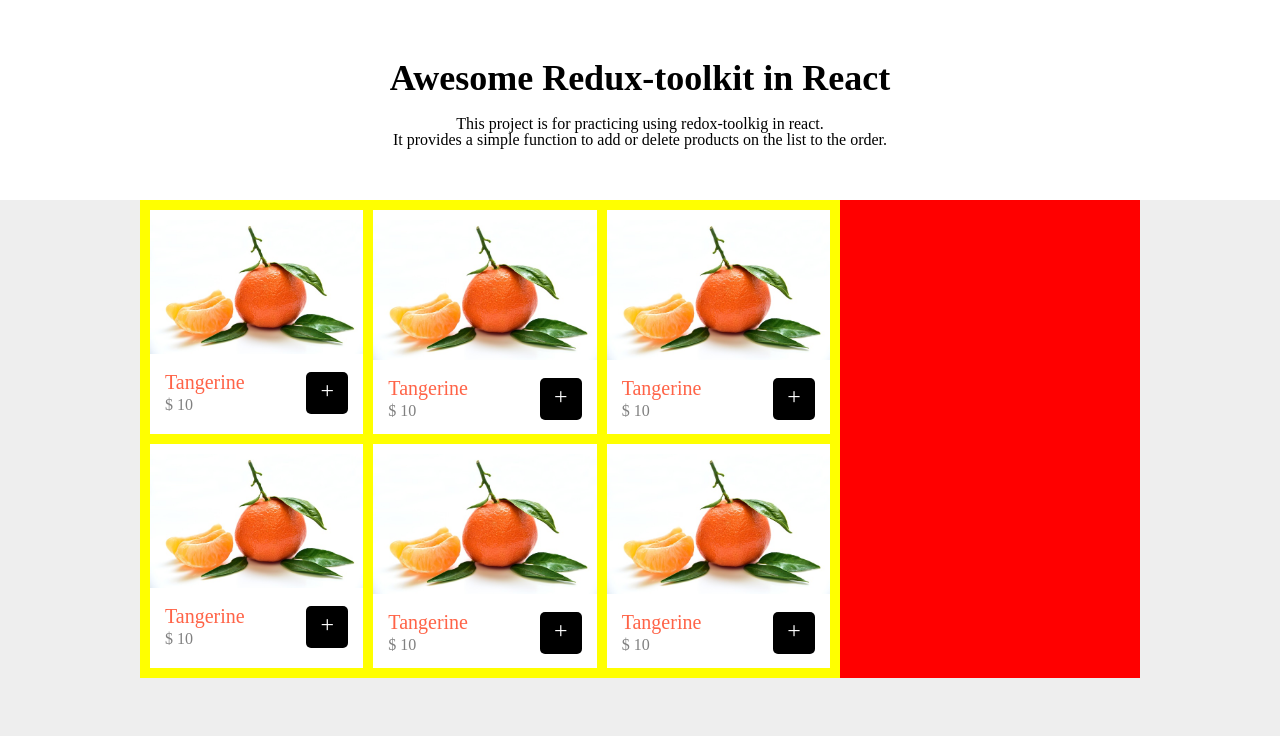
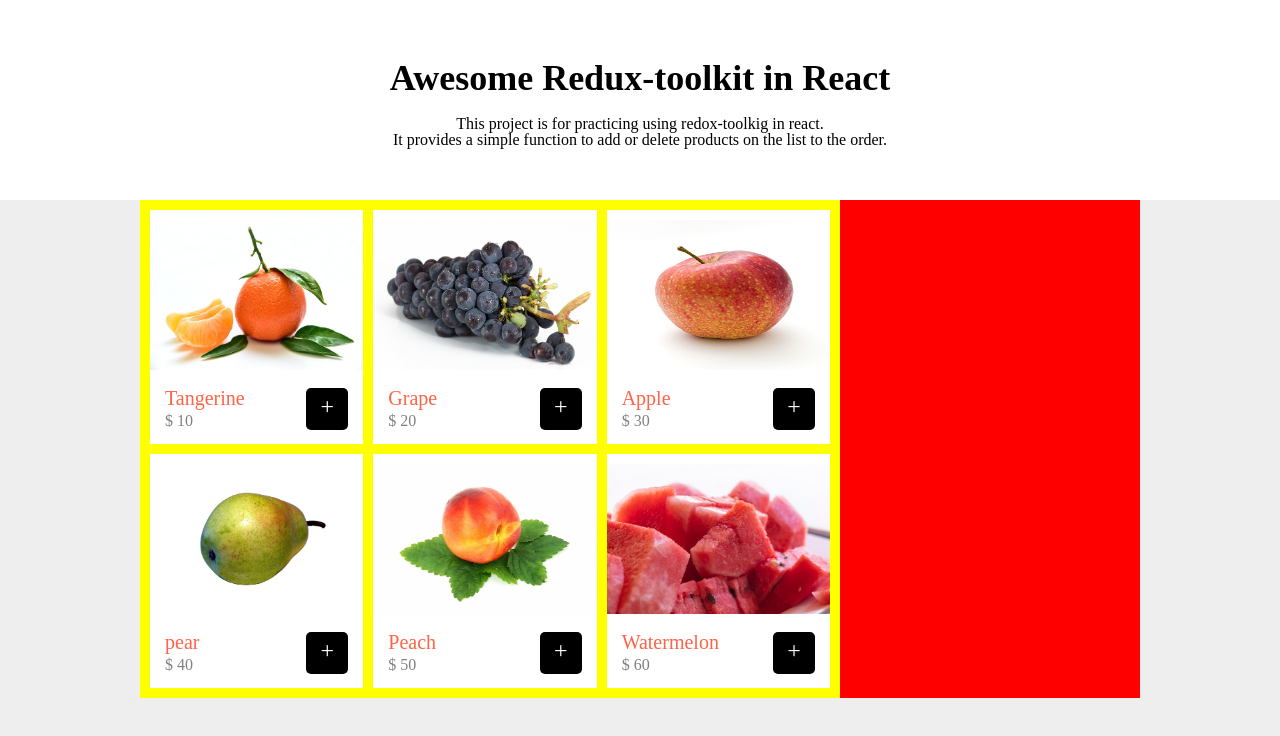
Before and after one commit to guswnsakvk/redux-toolkit-practice, a React (Create React App) app: page / in a window 1280 px wide. Shown: the top 736 px of the page. Built offline with nearby package versions, Linux system fonts and the light colour scheme.

Commit message:
List.jsx 반복되는 상품 card 반복문으로 변경

```diff
--- a/src/Components/List.jsx
+++ b/src/Components/List.jsx
@@ -7,102 +7,30 @@ export default function List(){
 
   return(
     <div className="list-item-container">
+      {
+        a.products.map((product) => {
+          const {id, title, price} = product
+
+          return(
             <div className="list-item">
               <img
                 className="list-img"
-          src="image/fruit1.jpg"
+                src={`image/fruit${id}.jpg`}
                 alt="Tangerine"
               ></img>
               <div className="list-item-body">
                 <div>
-            <p className="list-item-title">Tangerine</p>
-            <p className="list-item-price">$ 10</p>
+                  <p className="list-item-title">{title}</p>
+                  <p className="list-item-price">$ {price}</p>
                 </div>
                 <div className="list-btn-container">
                   <div className="list-btn">+</div>
                 </div>
               </div>
             </div>
-      <div className="list-item">
-        <img
-          className="list-img"
-          src="image/fruit1.jpg"
-          alt="Tangerine"
-        ></img>
-        <div className="list-item-body">
-          <div>
-            <p className="list-item-title">Tangerine</p>
-            <p className="list-item-price">$ 10</p>
-          </div>
-          <div className="list-btn-container">
-            <div className="list-btn">+</div>
-          </div>
-        </div>
-      </div>
-      <div className="list-item">
-        <img
-          className="list-img"
-          src="image/fruit1.jpg"
-          alt="Tangerine"
-        ></img>
-        <div className="list-item-body">
-          <div>
-            <p className="list-item-title">Tangerine</p>
-            <p className="list-item-price">$ 10</p>
-          </div>
-          <div className="list-btn-container">
-            <div className="list-btn">+</div>
-          </div>
-        </div>
-      </div>
-      <div className="list-item">
-        <img
-          className="list-img"
-          src="image/fruit1.jpg"
-          alt="Tangerine"
-        ></img>
-        <div className="list-item-body">
-          <div>
-            <p className="list-item-title">Tangerine</p>
-            <p className="list-item-price">$ 10</p>
-          </div>
-          <div className="list-btn-container">
-            <div className="list-btn">+</div>
-          </div>
-        </div>
-      </div>
-      <div className="list-item">
-        <img
-          className="list-img"
-          src="image/fruit1.jpg"
-          alt="Tangerine"
-        ></img>
-        <div className="list-item-body">
-          <div>
-            <p className="list-item-title">Tangerine</p>
-            <p className="list-item-price">$ 10</p>
-          </div>
-          <div className="list-btn-container">
-            <div className="list-btn">+</div>
-          </div>
-        </div>
-      </div>
-      <div className="list-item">
-        <img
-          className="list-img"
-          src="image/fruit1.jpg"
-          alt="Tangerine"
-        ></img>
-        <div className="list-item-body">
-          <div>
-            <p className="list-item-title">Tangerine</p>
-            <p className="list-item-price">$ 10</p>
-          </div>
-          <div className="list-btn-container">
-            <div className="list-btn">+</div>
-          </div>
-        </div>
-      </div>
+          )
+        })
+      }
     </div>
   )
 }
--- a/src/index.css
+++ b/src/index.css
@@ -51,6 +51,7 @@ body{
 
 .list-img{
   width: 100%;
+  height: 150px;
   margin-top: 10px;
 }
 
```
Lines whose indentation alone changed are shown as unchanged.
